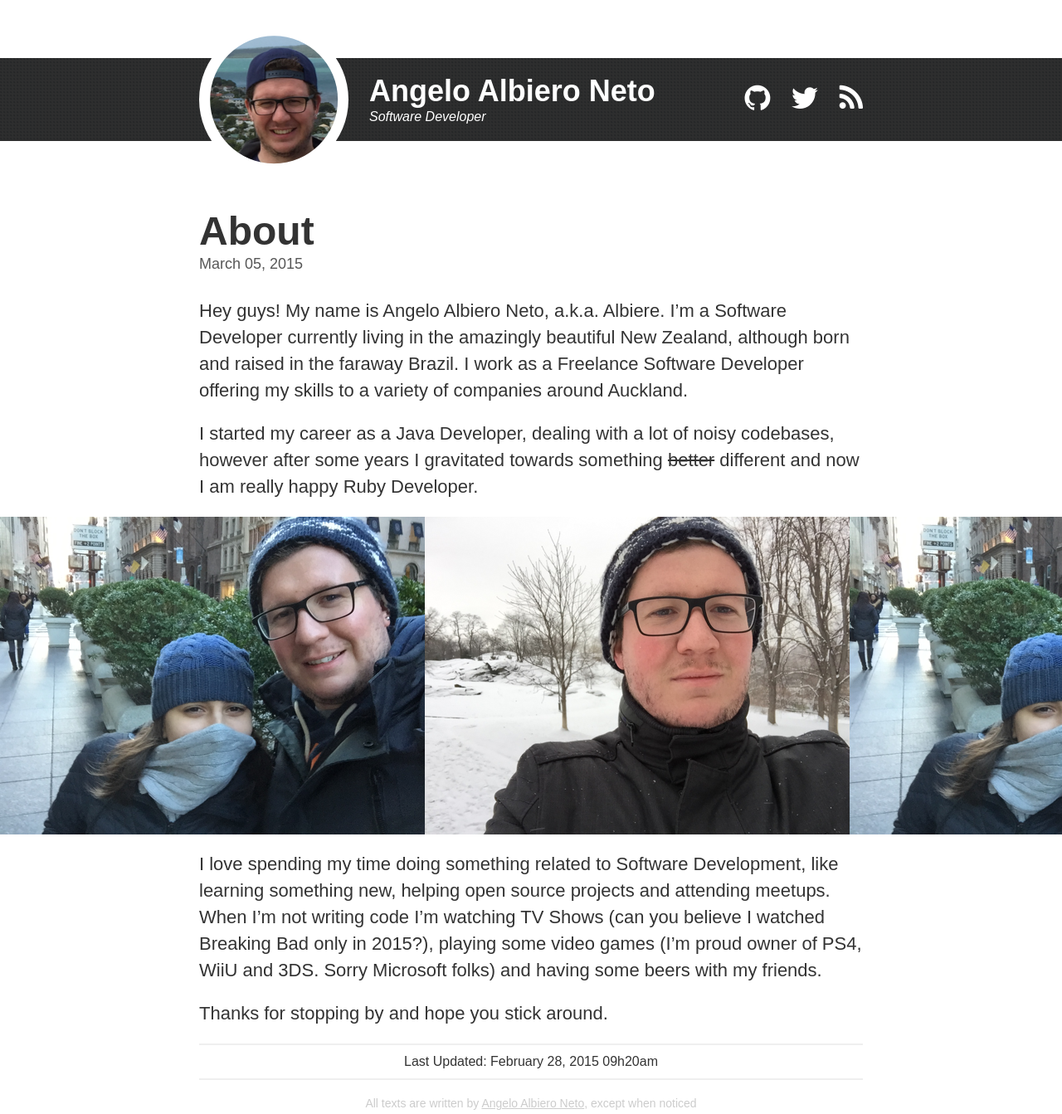
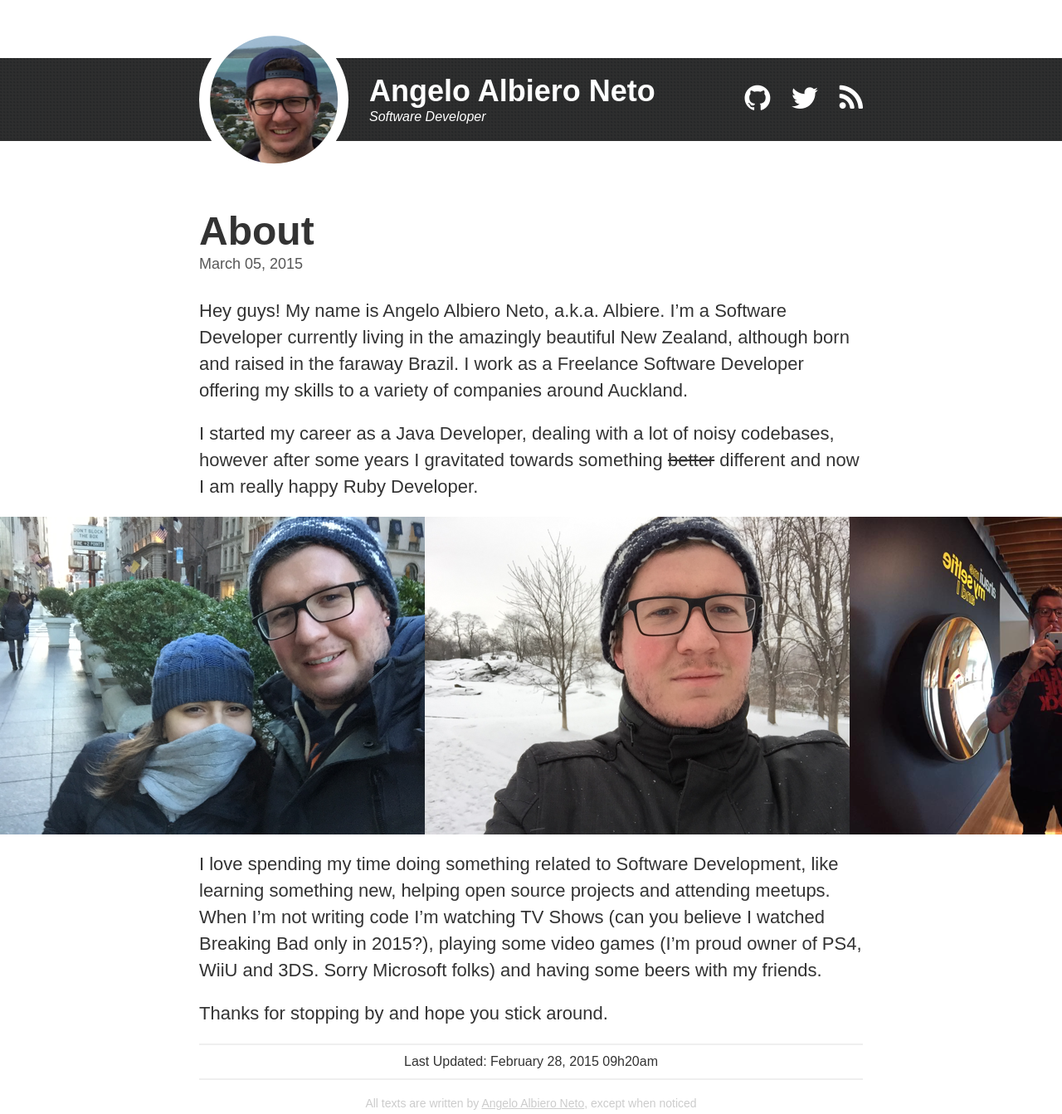
Before and after one commit to albiere/albiere.github.com, a Jekyll site: the page built from about.md, in a window 1280 px wide. Shown: the whole page at 83% size. Built offline with Jekyll 4.4.1, drawn with Linux system fonts in a browser that asks for light colours; nearby versions of some CDN libraries.

Commit message:
Add new image to about page

```diff
--- a/about.md
+++ b/about.md
@@ -13,7 +13,7 @@
   <ul>
     <li><img src="/images/picture1.png"></li>
     <li><img src="/images/picture2.png"></li>
-    <li><img src="/images/picture1.png"></li>
+    <li><img src="/images/picture3.png"></li>
   </ul>
 </div>
 
```
Also changed, not shown: images/picture3.png (added).
